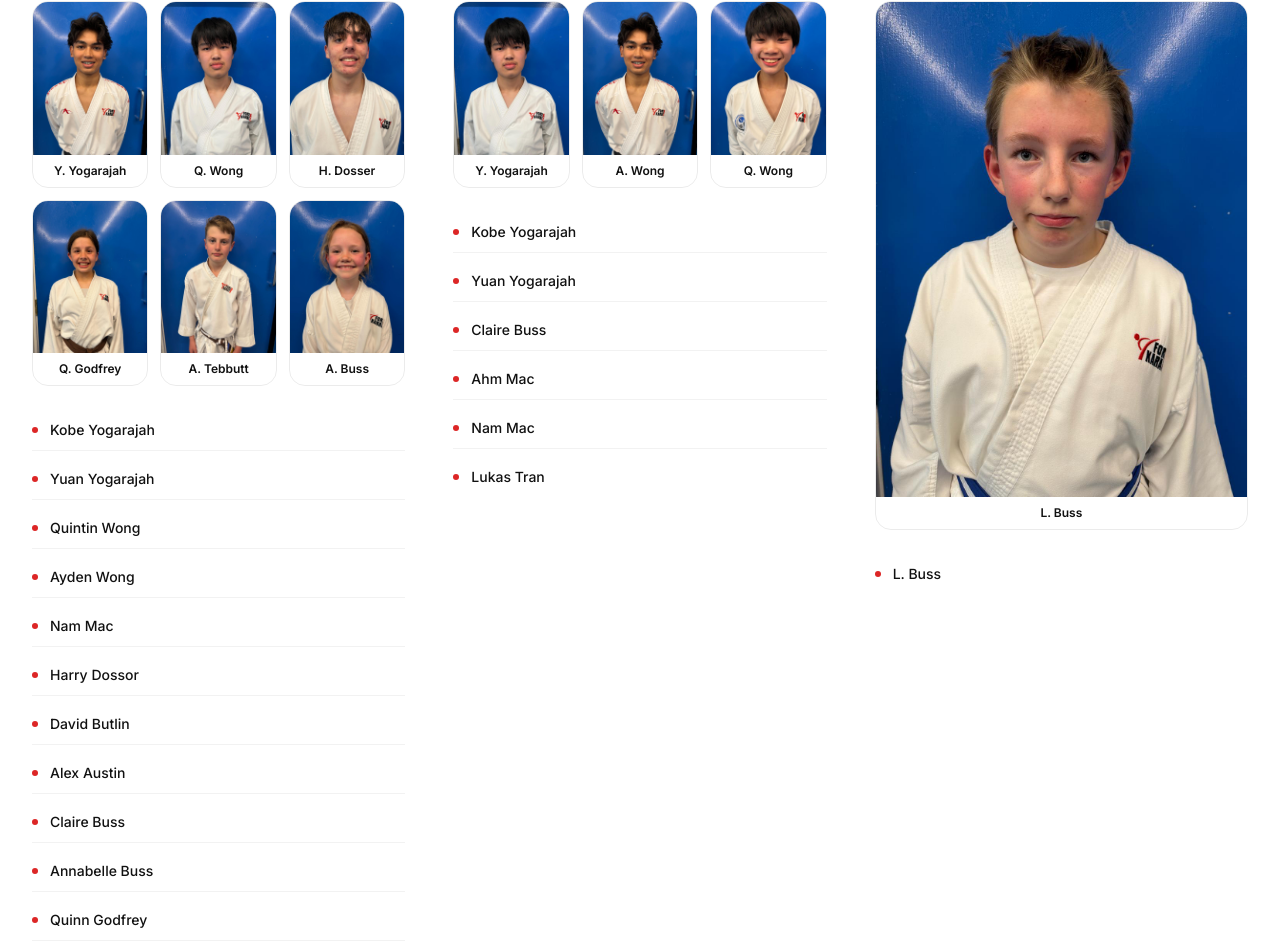
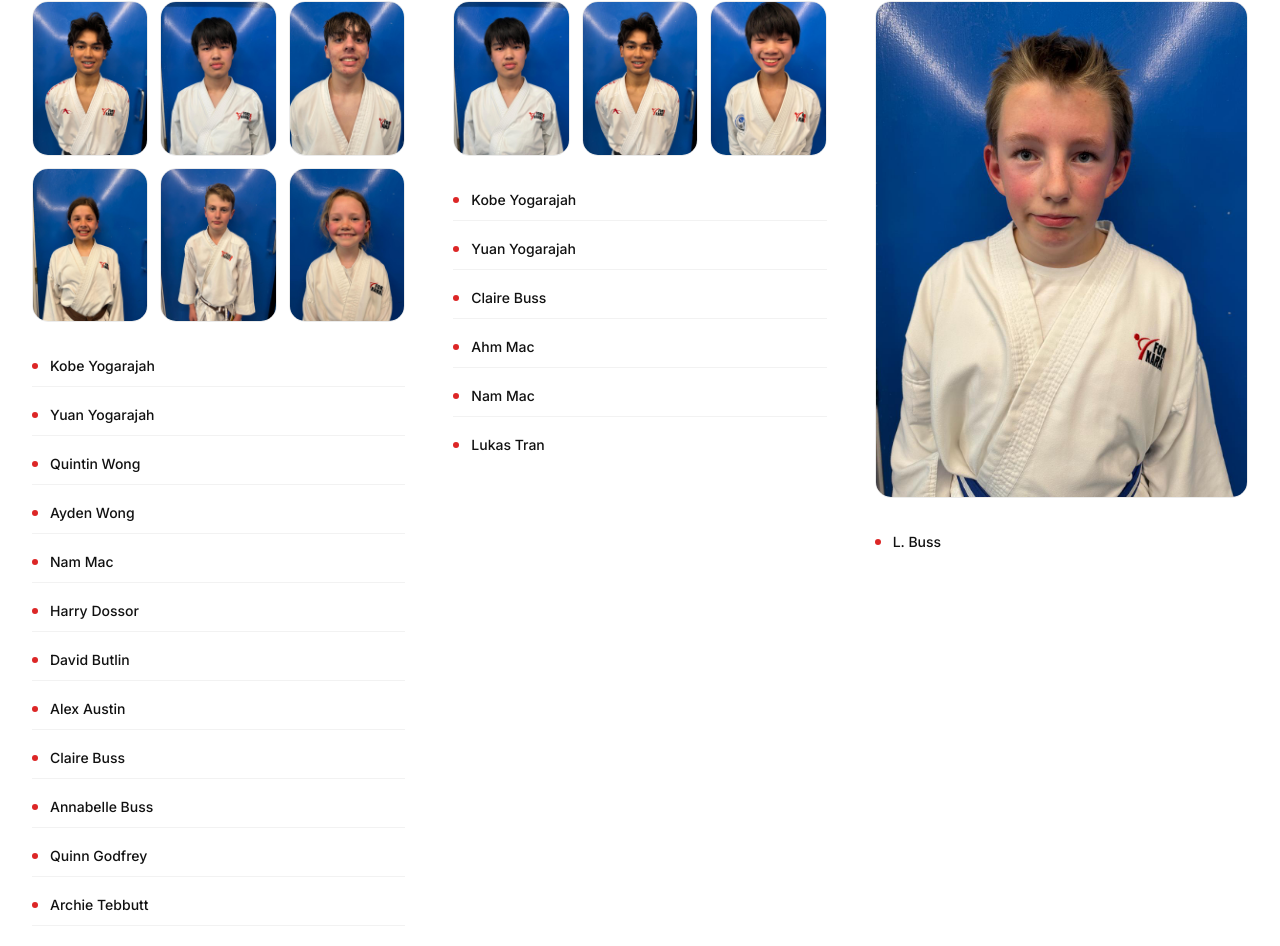
Before and after one commit to anthonieveritt-afk/forza-karate-website, a Next.js app: page /team in a window 1280 px wide. Shown: the part 1329-2275 px from the top of the page. Built offline with nearby package versions, Linux system fonts and the light colour scheme.

Commit message:
safeguarding: remove name labels from all athlete photos

```diff
--- a/app/team/page.tsx
+++ b/app/team/page.tsx
@@ -144,12 +144,11 @@ export default function TeamPage() {
                   <div key={a.name} className="rounded-2xl overflow-hidden border border-black/8">
                     <Image
                       src={a.src}
-                      alt={a.name}
+                      alt="Kumite athlete"
                       width={300}
                       height={380}
                       className="w-full object-cover object-top"
                     />
-                    <p className="text-xs font-semibold text-center text-[#111111] py-2">{a.name}</p>
                   </div>
                 ))}
               </div>
@@ -172,12 +171,11 @@ export default function TeamPage() {
                   <div key={a.name} className="rounded-2xl overflow-hidden border border-black/8">
                     <Image
                       src={a.src}
-                      alt={a.name}
+                      alt="Kata athlete"
                       width={300}
                       height={380}
                       className="w-full object-cover object-top"
                     />
-                    <p className="text-xs font-semibold text-center text-[#111111] py-2">{a.name}</p>
                   </div>
                 ))}
               </div>
@@ -194,12 +192,11 @@ export default function TeamPage() {
               <div className="mt-6 rounded-2xl overflow-hidden border border-black/8">
                 <Image
                   src="/team/leo-buss.jpg"
-                  alt="L. Buss — Para Karate"
+                  alt="Para Karate athlete"
                   width={600}
                   height={750}
                   className="w-full object-cover object-top"
                 />
-                <p className="text-xs font-semibold text-center text-[#111111] py-2">L. Buss</p>
               </div>
               <AthleteList names={paraAthletes} />
             </div>
```
